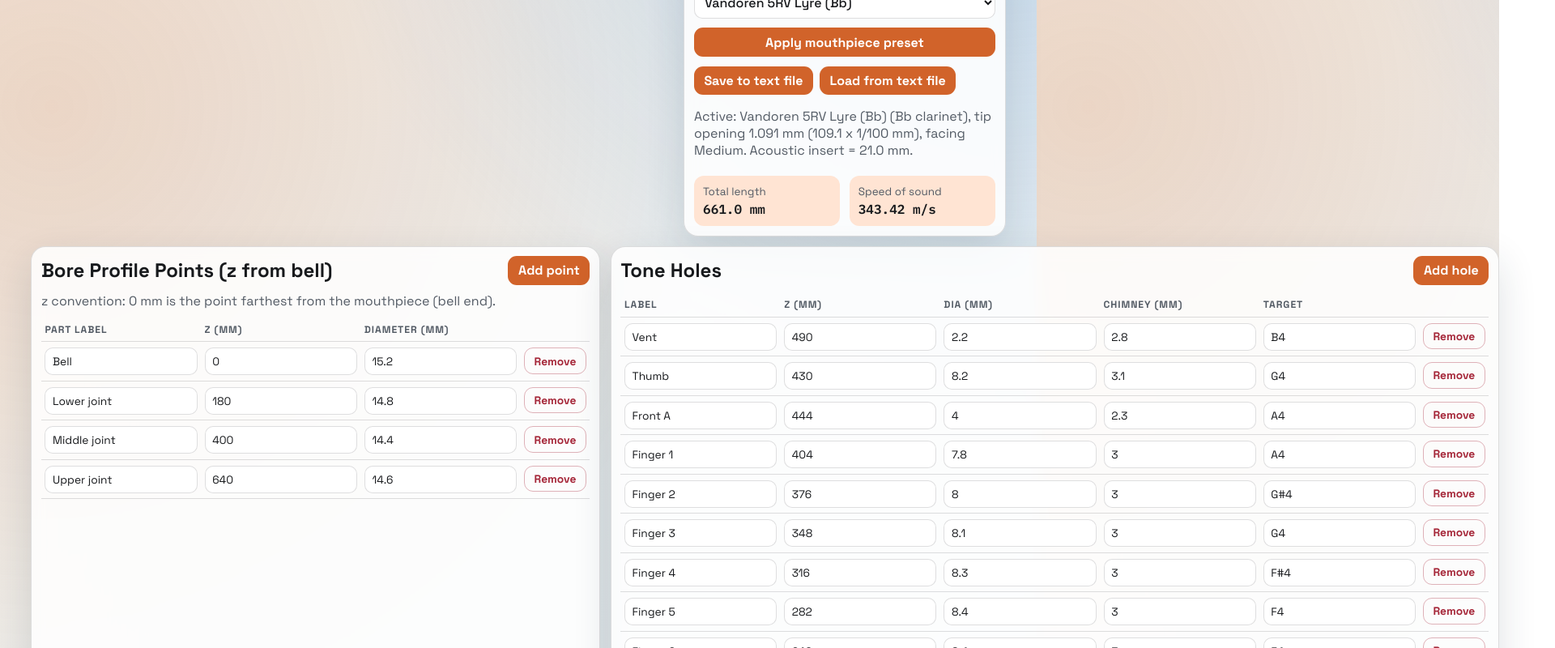
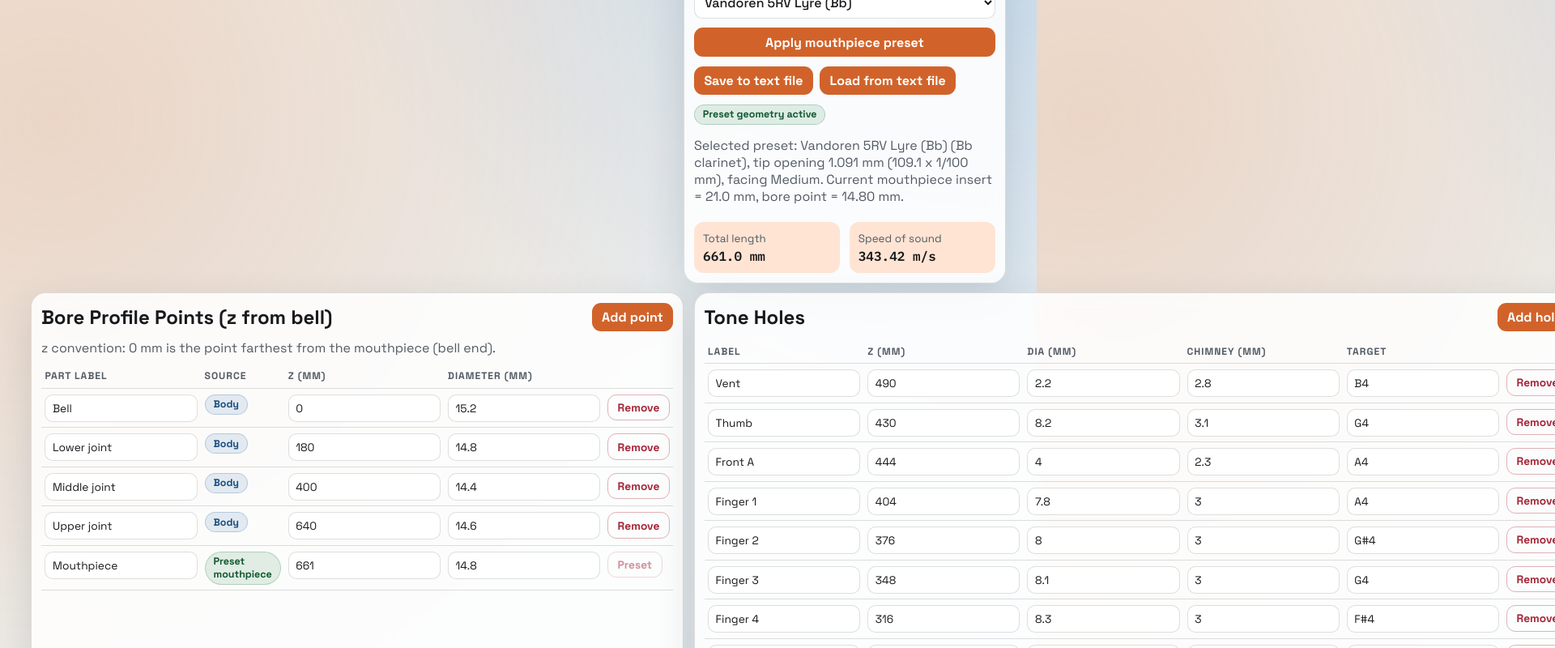
Before and after one commit to sexyUnderwriter/Tube-Physics, a React (Vite) app in the folder clarinet-bore-lab/: page / in a window 1280 px wide. Shown: the part 340-1140 px from the top of the page at 81% size, 1920 px wide, since content can reach past the window. Built offline with nearby package versions, Linux system fonts and the light colour scheme.

Commit message:
feat: add default mouthpiece preset and geometry handling in App component

```diff
--- a/clarinet-bore-lab/src/App.tsx
+++ b/clarinet-bore-lab/src/App.tsx
@@ -23,6 +23,13 @@
   acousticInsertMm: number;
   shankBoreMm: number;
   sourceUrl: string;
+};
+
+type MouthpieceGeometry = {
+  label: string;
+  insertMm: number;
+  boreMm: number;
+  presetApplied: boolean;
 };
 
 function makeId(prefix: string): string {
@@ -219,6 +226,21 @@
   },
 ];
 
+const defaultMouthpiecePreset = mouthpiecePresets[1];
+
+function findMouthpiecePreset(id: string): MouthpiecePreset | undefined {
+  return mouthpiecePresets.find((preset) => preset.id === id);
+}
+
+function buildMouthpieceGeometry(preset: MouthpiecePreset): MouthpieceGeometry {
+  return {
+    label: "Mouthpiece",
+    insertMm: preset.acousticInsertMm,
+    boreMm: preset.shankBoreMm,
+    presetApplied: true,
+  };
+}
+
 const FILE_HEADER = "CLARINET_BORE_LAB_MODEL_V1";
 
 type DesignSnapshot = {
@@ -230,12 +252,16 @@
   firstChalumeauNote: string;
   selectedMouthpieceId: string;
   segments: BoreSegment[];
+  mouthpiece: MouthpieceGeometry;
   holes: ToneHole[];
   fingerings: Fingering[];
 };
 
 type LegacyToneHole = Omit<ToneHole, "zMm"> & { positionMm: number };
-type SnapshotV1 = Omit<DesignSnapshot, "holes"> & { holes: Array<ToneHole | LegacyToneHole> };
+type SnapshotV1 = Omit<DesignSnapshot, "holes" | "mouthpiece"> & {
+  holes: Array<ToneHole | LegacyToneHole>;
+  mouthpiece?: Partial<MouthpieceGeometry>;
+};
 
 function serializeSnapshot(snapshot: DesignSnapshot): string {
   return [FILE_HEADER, JSON.stringify(snapshot, null, 2)].join("\n");
@@ -252,6 +278,8 @@
     if (parsed.version !== 1) {
       return null;
     }
+
+    const preset = findMouthpiecePreset(parsed.selectedMouthpieceId) ?? defaultMouthpiecePreset;
 
     const baseLengthMm = Math.max(
       0,
@@ -289,8 +317,28 @@
       };
     });
 
+    const mouthpiece: MouthpieceGeometry = parsed.mouthpiece
+      ? {
+          label:
+            typeof parsed.mouthpiece.label === "string" && parsed.mouthpiece.label.trim().length > 0
+              ? parsed.mouthpiece.label
+              : "Mouthpiece",
+          insertMm:
+            Number.isFinite(parsed.mouthpiece.insertMm) && parsed.mouthpiece.insertMm !== undefined
+              ? Math.max(parsed.mouthpiece.insertMm, 0)
+              : preset.acousticInsertMm,
+          boreMm:
+            Number.isFinite(parsed.mouthpiece.boreMm) && parsed.mouthpiece.boreMm !== undefined
+              ? Math.max(parsed.mouthpiece.boreMm, 0)
+              : preset.shankBoreMm,
+          presetApplied: parsed.mouthpiece.presetApplied !== false,
+        }
+      : buildMouthpieceGeometry(preset);
+
     return {
       ...parsed,
+      selectedMouthpieceId: preset.id,
+      mouthpiece,
       holes: normalizedHoles,
     };
   } catch {
@@ -307,26 +355,38 @@
   const [toleranceCents, setToleranceCents] = useState(10);
   const [fingerings, setFingerings] = useState<Fingering[]>(initialFingerings);
   const [firstChalumeauNote, setFirstChalumeauNote] = useState("D3");
-  const [selectedMouthpieceId, setSelectedMouthpieceId] = useState(mouthpiecePresets[1].id);
+  const [selectedMouthpieceId, setSelectedMouthpieceId] = useState(defaultMouthpiecePreset.id);
   const [activeMouthpiece, setActiveMouthpiece] = useState<MouthpiecePreset>(
-    mouthpiecePresets[1]
+    defaultMouthpiecePreset
+  );
+  const [mouthpiece, setMouthpiece] = useState<MouthpieceGeometry>(
+    buildMouthpieceGeometry(defaultMouthpiecePreset)
   );
   const [lastSavedAt, setLastSavedAt] = useState<string | null>(null);
   const [loadStatus, setLoadStatus] = useState<string | null>(null);
   const fileInputRef = useRef<HTMLInputElement | null>(null);
 
-  const acousticSegments = useMemo<BoreSegment[]>(() => {
-    const baseLength = totalBoreLengthMm(segments);
-    return [
-      ...segments,
-      {
-        id: "mouthpiece-point",
-        label: "Mouthpiece",
-        zMm: baseLength + activeMouthpiece.acousticInsertMm,
-        diameterMm: activeMouthpiece.shankBoreMm,
-      },
-    ];
-  }, [activeMouthpiece.acousticInsertMm, activeMouthpiece.shankBoreMm, segments]);
+  const bodyLengthMm = useMemo(() => totalBoreLengthMm(segments), [segments]);
+  const mouthpieceSegment = useMemo<BoreSegment>(
+    () => ({
+      id: "mouthpiece-point",
+      label: mouthpiece.label,
+      zMm: bodyLengthMm + Math.max(mouthpiece.insertMm, 0),
+      diameterMm: Math.max(mouthpiece.boreMm, 0),
+    }),
+    [bodyLengthMm, mouthpiece.boreMm, mouthpiece.insertMm, mouthpiece.label]
+  );
+  const acousticSegments = useMemo<BoreSegment[]>(
+    () => [...segments, mouthpieceSegment],
+    [mouthpieceSegment, segments]
+  );
+  const profileRows = useMemo(
+    () => [
+      ...segments.map((segment) => ({ segment, source: "body" as const })),
+      { segment: mouthpieceSegment, source: "mouthpiece" as const },
+    ],
+    [mouthpieceSegment, segments]
+  );
 
   const totalLengthMm = useMemo(() => totalBoreLengthMm(acousticSegments), [acousticSegments]);
   const cMs = useMemo(() => speedOfSoundMs(tempC), [tempC]);
@@ -424,14 +484,13 @@
     setToleranceCents(saved.toleranceCents);
     setFirstChalumeauNote(saved.firstChalumeauNote);
     setSegments(saved.segments);
+    setMouthpiece(saved.mouthpiece);
     setHoles(saved.holes);
     setFingerings(saved.fingerings);
 
-    const preset = mouthpiecePresets.find((candidate) => candidate.id === saved.selectedMouthpieceId);
-    if (preset) {
-      setSelectedMouthpieceId(preset.id);
-      setActiveMouthpiece(preset);
-    }
+    const preset = findMouthpiecePreset(saved.selectedMouthpieceId) ?? defaultMouthpiecePreset;
+    setSelectedMouthpieceId(preset.id);
+    setActiveMouthpiece(preset);
   }
 
   function buildCurrentSnapshot(): DesignSnapshot {
@@ -444,17 +503,20 @@
       firstChalumeauNote,
       selectedMouthpieceId,
       segments,
+      mouthpiece,
       holes,
       fingerings,
     };
   }
 
   function applyMouthpiecePreset(presetId: string): void {
-    const preset = mouthpiecePresets.find((candidate) => candidate.id === presetId);
+    const preset = findMouthpiecePreset(presetId);
     if (!preset) {
       return;
     }
+    setSelectedMouthpieceId(preset.id);
     setActiveMouthpiece(preset);
+    setMouthpiece(buildMouthpieceGeometry(preset));
   }
 
   function saveToTextFile(): void {
@@ -517,6 +579,31 @@
         segment.id === id ? { ...segment, label: value } : segment
       )
     );
+  }
+
+  function updateMouthpieceSegment(
+    key: "label" | "zMm" | "diameterMm",
+    value: string | number
+  ): void {
+    setMouthpiece((prev) => {
+      if (key === "label") {
+        return { ...prev, label: String(value) };
+      }
+
+      if (key === "zMm") {
+        return {
+          ...prev,
+          insertMm: Math.max(Number(value) - bodyLengthMm, 0),
+          presetApplied: false,
+        };
+      }
+
+      return {
+        ...prev,
+        boreMm: Math.max(Number(value), 0),
+        presetApplied: false,
+      };
+    });
   }
 
   function updateHole(
@@ -663,11 +750,18 @@
             {lastSavedAt && <span className="badge neutral">Saved at {lastSavedAt}</span>}
           </div>
           {loadStatus && <p className="math">{loadStatus}</p>}
+          <div className="badge-row">
+            {mouthpiece.presetApplied ? (
+              <span className="badge good">Preset geometry active</span>
+            ) : (
+              <span className="badge warn">Preset no longer applicable after mouthpiece edits</span>
+            )}
+          </div>
           <p className="math">
-            Active: {activeMouthpiece.label} ({activeMouthpiece.instrument}), tip opening{" "}
+            Selected preset: {activeMouthpiece.label} ({activeMouthpiece.instrument}), tip opening{" "}
             {activeMouthpiece.openingMm.toFixed(3)} mm ({activeMouthpiece.openingHundredthMm} x
-            1/100 mm), facing {activeMouthpiece.facingLength}. Acoustic insert ={" "}
-            {activeMouthpiece.acousticInsertMm.toFixed(1)} mm.
+            1/100 mm), facing {activeMouthpiece.facingLength}. Current mouthpiece insert ={" "}
+            {mouthpiece.insertMm.toFixed(1)} mm, bore point = {mouthpiece.boreMm.toFixed(2)} mm.
           </p>
           <div className="stat-row">
             <div>
@@ -711,27 +805,51 @@
             <thead>
               <tr>
                 <th>Part label</th>
+                <th>Source</th>
                 <th>z (mm)</th>
                 <th>Diameter (mm)</th>
                 <th></th>
               </tr>
             </thead>
             <tbody>
-              {segments.map((segment, index) => (
+              {profileRows.map(({ segment, source }, index) => (
                 <tr key={segment.id}>
                   <td>
                     <input
                       value={segment.label}
                       placeholder={`P${index + 1}`}
-                      onChange={(e) => updateSegmentLabel(segment.id, e.target.value)}
+                      onChange={(e) =>
+                        source === "mouthpiece"
+                          ? updateMouthpieceSegment("label", e.target.value)
+                          : updateSegmentLabel(segment.id, e.target.value)
+                      }
                     />
+                  </td>
+                  <td>
+                    <span
+                      className={`badge ${
+                        source === "mouthpiece"
+                          ? mouthpiece.presetApplied
+                            ? "good"
+                            : "warn"
+                          : "neutral"
+                      }`}
+                    >
+                      {source === "mouthpiece"
+                        ? mouthpiece.presetApplied
+                          ? "Preset mouthpiece"
+                          : "Custom mouthpiece"
+                        : "Body"}
+                    </span>
                   </td>
                   <td>
                     <input
                       type="number"
                       value={segment.zMm}
                       onChange={(e) =>
-                        updateSegment(segment.id, "zMm", Number(e.target.value))
+                        source === "mouthpiece"
+                          ? updateMouthpieceSegment("zMm", Number(e.target.value))
+                          : updateSegment(segment.id, "zMm", Number(e.target.value))
                       }
                     />
                   </td>
@@ -740,7 +858,9 @@
                       type="number"
                       value={segment.diameterMm}
                       onChange={(e) =>
-                        updateSegment(segment.id, "diameterMm", Number(e.target.value))
+                        source === "mouthpiece"
+                          ? updateMouthpieceSegment("diameterMm", Number(e.target.value))
+                          : updateSegment(segment.id, "diameterMm", Number(e.target.value))
                       }
                     />
                   </td>
@@ -751,9 +871,9 @@
                       onClick={() =>
                         setSegments((prev) => prev.filter((candidate) => candidate.id !== segment.id))
                       }
-                      disabled={segments.length <= 1}
+                      disabled={source === "mouthpiece" || segments.length <= 1}
                     >
-                      Remove
+                      {source === "mouthpiece" ? "Preset" : "Remove"}
                     </button>
                   </td>
                 </tr>
```
Also changed, not shown: clarinet-bore-lab/CLARINET_BORE_LAB_MODEL_V1.json (added, +164 -0 lines).
